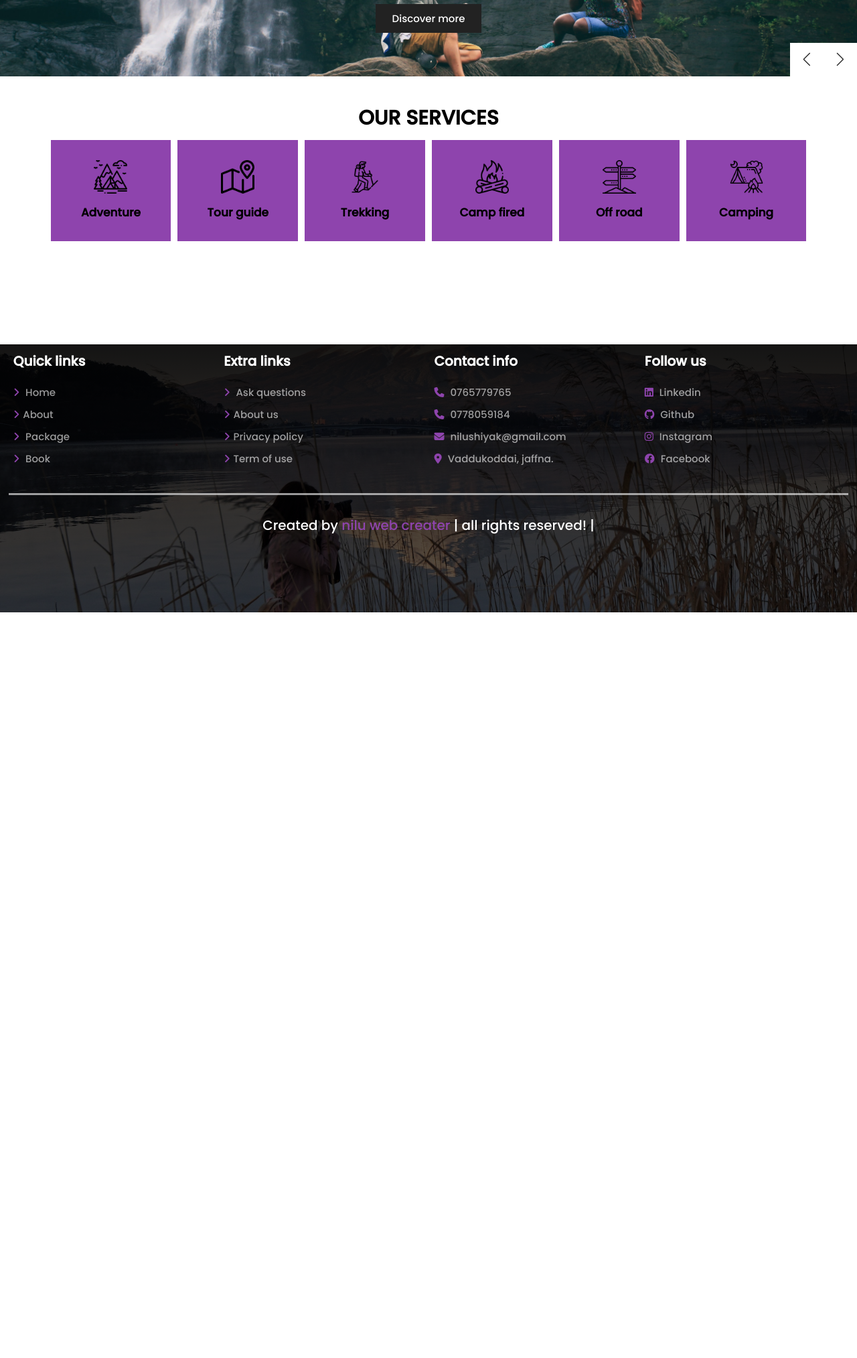
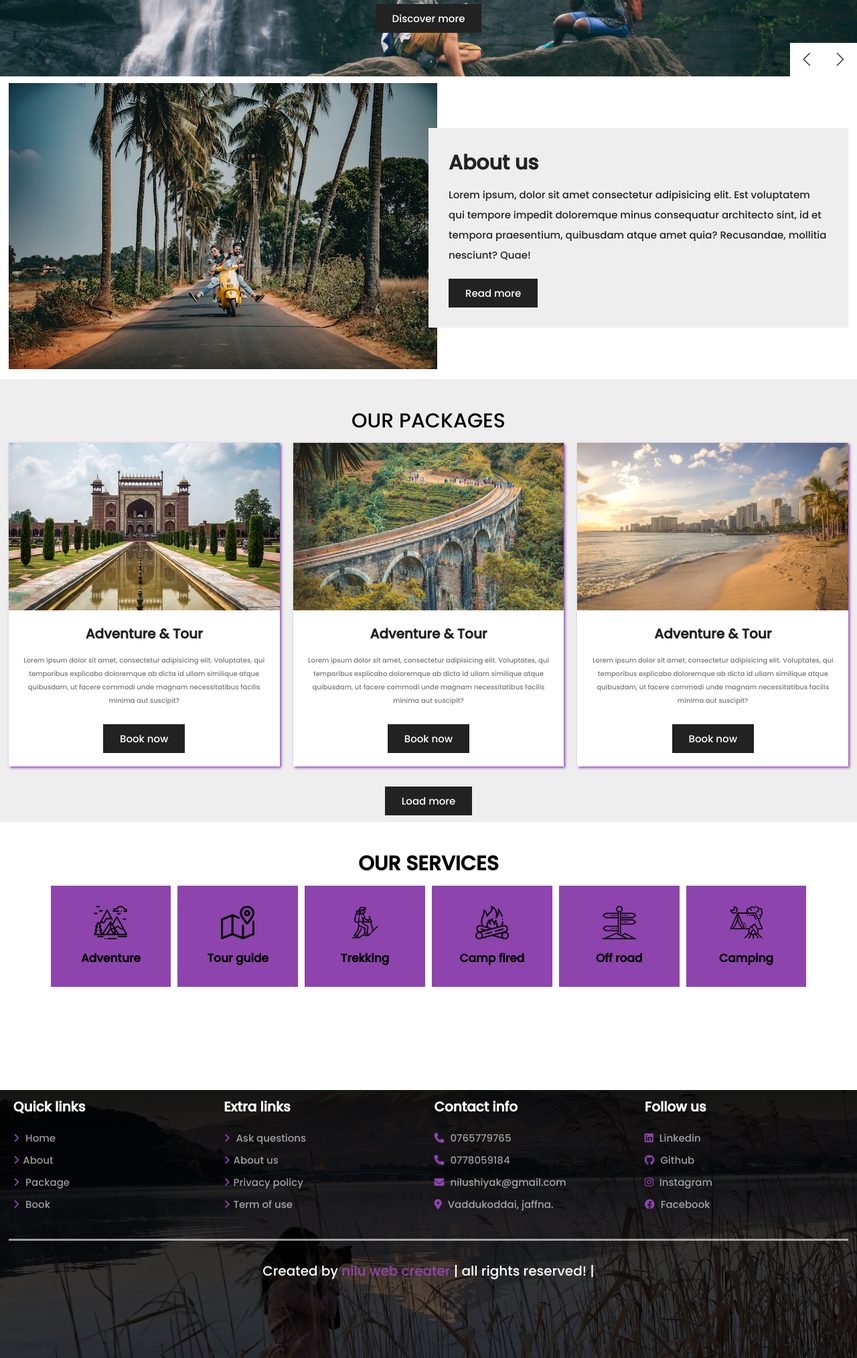
Before and after one commit to Nilushiya/Travel-Tour-website, a PHP site: page /home.html in a window 1280 px wide. Shown: the part 344-2371 px from the top of the page at 67% size. Before the commit the page ends 1258 px from the top, so only its background shows below. Run offline with PHP 8.4, Linux system fonts and the light colour scheme; some web fonts are replaced.

Commit message:
finished home package

```diff
--- a/home.html
+++ b/home.html
@@ -11,7 +11,6 @@
     <link rel="stylesheet" href="https://cdnjs.cloudflare.com/ajax/libs/font-awesome/6.4.2/css/all.min.css" integrity="sha512-z3gLpd7yknf1YoNbCzqRKc4qyor8gaKU1qmn+CShxbuBusANI9QpRohGBreCFkKxLhei6S9CQXFEbbKuqLg0DA==" crossorigin="anonymous" referrerpolicy="no-referrer" />
 </head>
 <body>
-
         <div class="header">
             <a href="home.html" class="logo">Travel.</a>
 
@@ -24,6 +23,11 @@
 
             <div id="menu-btn" class="fas fa-bars"></div>
         </div>
+
+
+
+
+
 
 
 <!--home-->
@@ -61,6 +65,89 @@
 
 
 
+
+
+
+
+
+<!--Home about-->
+<section class="home-about">
+    <div class="omage">
+        <img src="media/home-about.jpg" alt="">
+    </div>
+    <div class="content">
+        <h3>About us</h3>
+        <p>Lorem ipsum, dolor sit amet consectetur adipisicing elit. Est voluptatem qui tempore impedit doloremque minus consequatur architecto sint, id et tempora praesentium, quibusdam atque
+             amet quia? Recusandae, mollitia nesciunt? Quae!
+        </p>
+        <a href="about.html" class="btn">Read more</a>
+    </div>
+</section>
+
+
+
+
+
+
+
+<!--home package-->
+    <section class="home-packages">
+    <div class="heading-title">Our packages</div>
+    <div class="box-container">
+        <div class="box">
+            <div class="image">
+                <img src="media/pac1.jpg" alt="">
+            </div>
+            <div class="content">
+                <h3>Adventure & Tour</h3>
+                <p>Lorem ipsum dolor sit amet, consectetur adipisicing elit. Voluptates, qui temporibus explicabo doloremque ab dicta id ullam similique atque quibusdam, ut facere commodi unde magnam
+                    necessitatibus facilis minima aut suscipit?
+                </p>
+                <a href="book.html" class="btn">Book now</a>
+            </div>
+        </div>
+        <div class="box">
+            <div class="image">
+                <img src="media/pac2.jpg" alt="">
+            </div>
+            <div class="content">
+                <h3>Adventure & Tour</h3>
+                <p>Lorem ipsum dolor sit amet, consectetur adipisicing elit. Voluptates, qui temporibus explicabo doloremque ab dicta id ullam similique atque quibusdam, ut facere commodi unde magnam
+                    necessitatibus facilis minima aut suscipit?
+                </p>
+                <a href="book.html" class="btn">Book now</a>
+            </div>
+        </div>
+        <div class="box">
+            <div class="image">
+                <img src="media/pac3.jpg" alt="">
+            </div>
+            <div class="content">
+                <h3>Adventure & Tour</h3>
+                <p>Lorem ipsum dolor sit amet, consectetur adipisicing elit. Voluptates, qui temporibus explicabo doloremque ab dicta id ullam similique atque quibusdam, ut facere commodi unde magnam
+                    necessitatibus facilis minima aut suscipit?
+                </p>
+                <a href="book.html" class="btn">Book now</a>
+            </div>
+        </div>
+    </div>
+    <div class="load-more">
+        <a href="package.html" class="btn">Load more</a>
+    </div>
+    </section>
+
+
+
+
+
+
+
+
+
+
+
+
+
     <!--Serevices Section-->
     <section class="services">
         <h1 class="heading-title">Our Services</h1>
@@ -91,6 +178,16 @@
             </div>
         </div>
     </section>
+
+
+
+
+
+
+
+
+
+
 
 <!--footer-->
     <section class="footer">
--- a/style.css
+++ b/style.css
@@ -190,6 +190,52 @@ section{
 
 
 
+/*home-packages*/
+.home-packages{
+    background: var(--light-bg);
+}
+.home-packages .box-container{
+    display: grid ;
+    grid-template-columns: repeat(auto-fit,minmax(30rem,1fr));
+    gap: 2rem;
+}
+.home-packages .box-container .box{
+    border: var(--border);
+    box-shadow: 2px 2px 4px var(--main-color);
+    background: var(--white);
+}
+.home-packages .box-container .image{
+    height: 25rem;
+    overflow: hidden;
+}
+.home-packages .box-container .image img{
+    height: 100%;
+    width: 100%;
+    object-fit: cover;
+    transition: .2s linear;
+}
+.home-packages .box-container .content{
+    padding: 2rem;
+    text-align: center;
+}
+.home-packages .box-container .content h3{
+    font-size: 2rem;
+    color: var(--black);
+}
+.home-packages .box-container .content p{
+    font-size: 1rem;
+    color: var(--light-black);
+    line-height: 2;
+    padding: 1.5rem 0;
+}
+.home-packages .load-more{
+    text-align: center;
+    margin-top: 2rem;
+}
+
+
+
+
 
 
 
```
Also changed, not shown: media/pac1.jpg (added), media/pac2.jpg (added), media/pac3.jpg (added), media/pac4.jpg (added).
